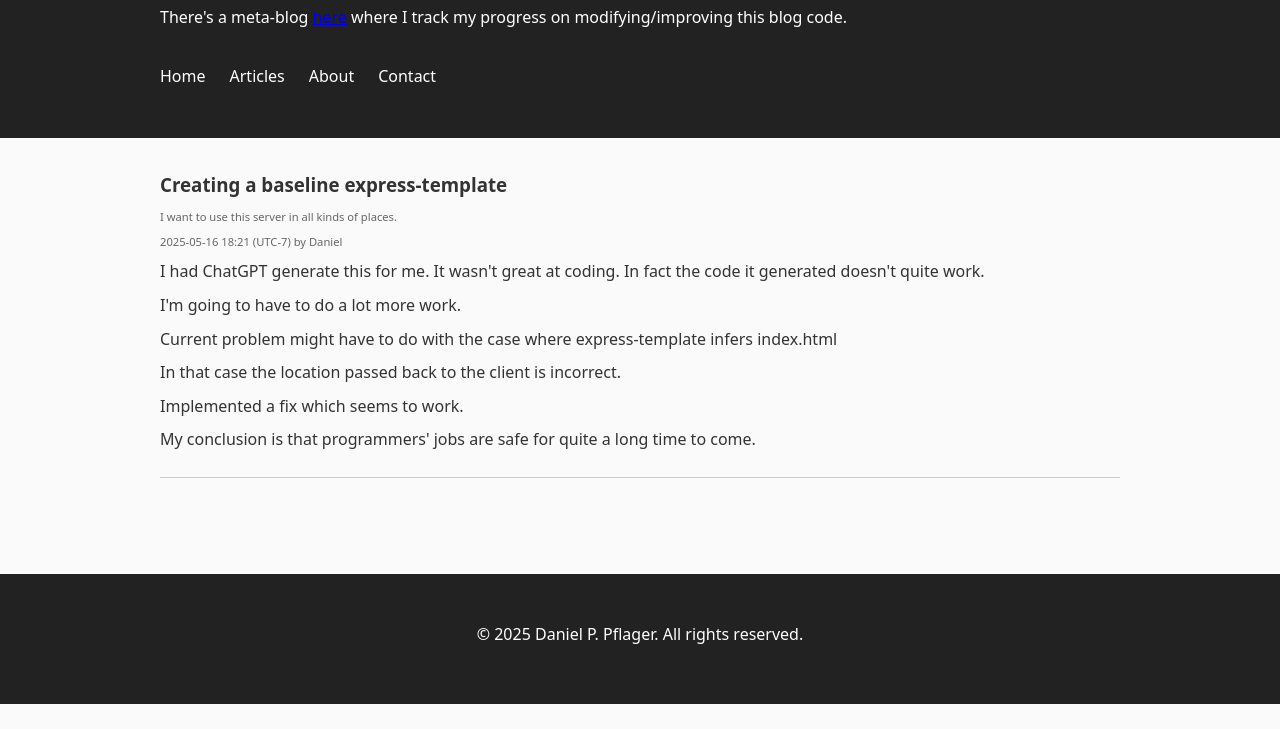
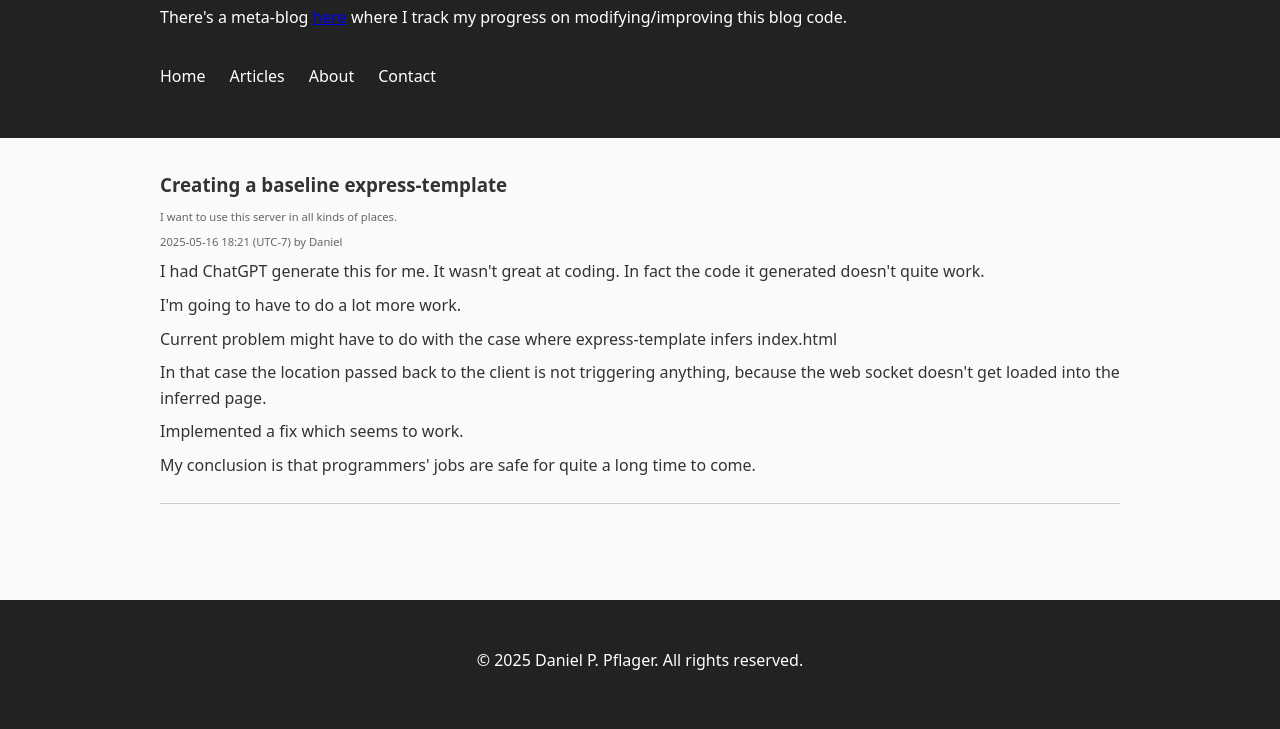
Before and after one commit to pflagerd/express-template, a website: page blog/index.html in a window 1280 px wide. Shown: the part 136-865 px from the top of the page. Before the commit the page ends 840 px from the top, so only its background shows below. Drawn offline with Linux system fonts and the light colour scheme.

Commit message:
Clarification

```diff
--- a/blog/index.html
+++ b/blog/index.html
@@ -33,7 +33,7 @@
         <p>I had ChatGPT generate this for me. It wasn't great at coding. In fact the code it generated doesn't quite work.</p>
         <p>I'm going to have to do a lot more work. </p>
         <p>Current problem might have to do with the case where express-template infers index.html</p>
-        <p>In that case the location passed back to the client is incorrect.</p>
+        <p>In that case the location passed back to the client is not triggering anything, because the web socket doesn't get loaded into the inferred page.</p>
         <p>Implemented a fix which seems to work.</p>
         <p>My conclusion is that programmers' jobs are safe for quite a long time to come.</p>
       </article>
```
